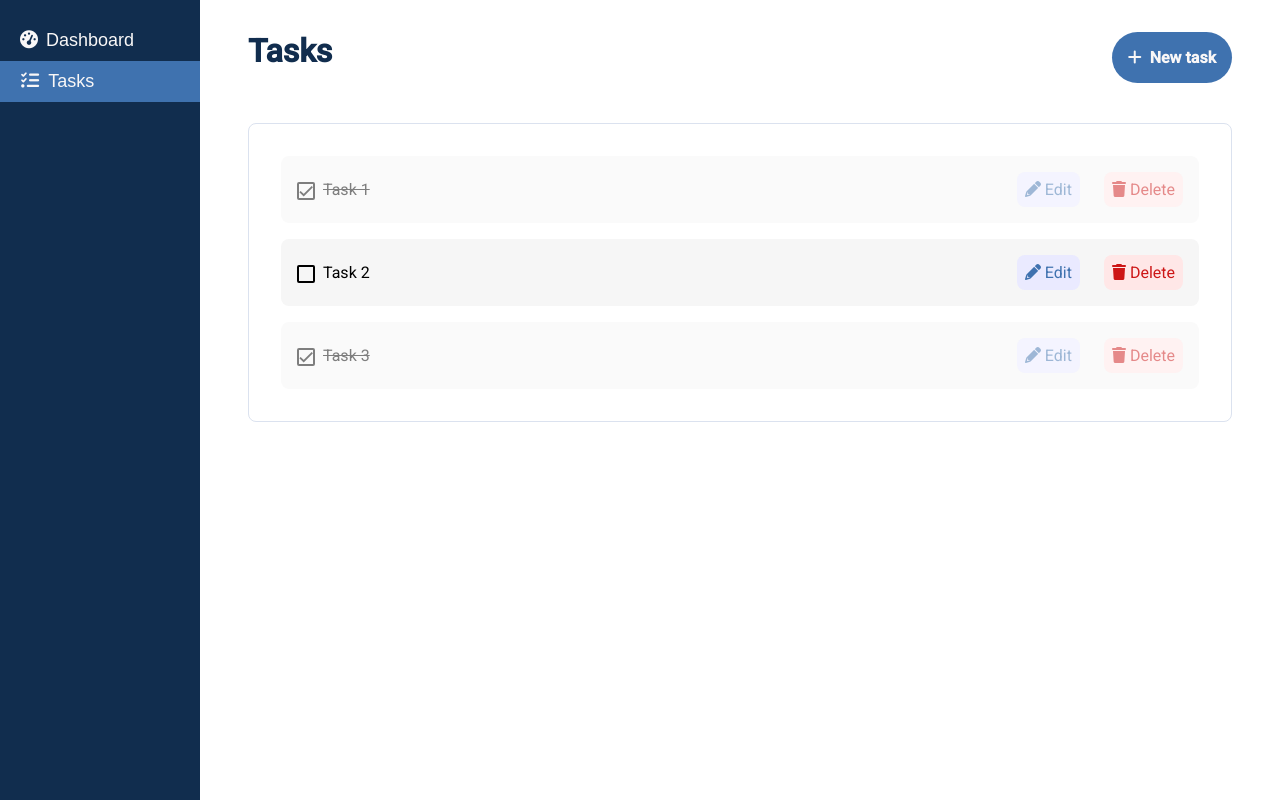
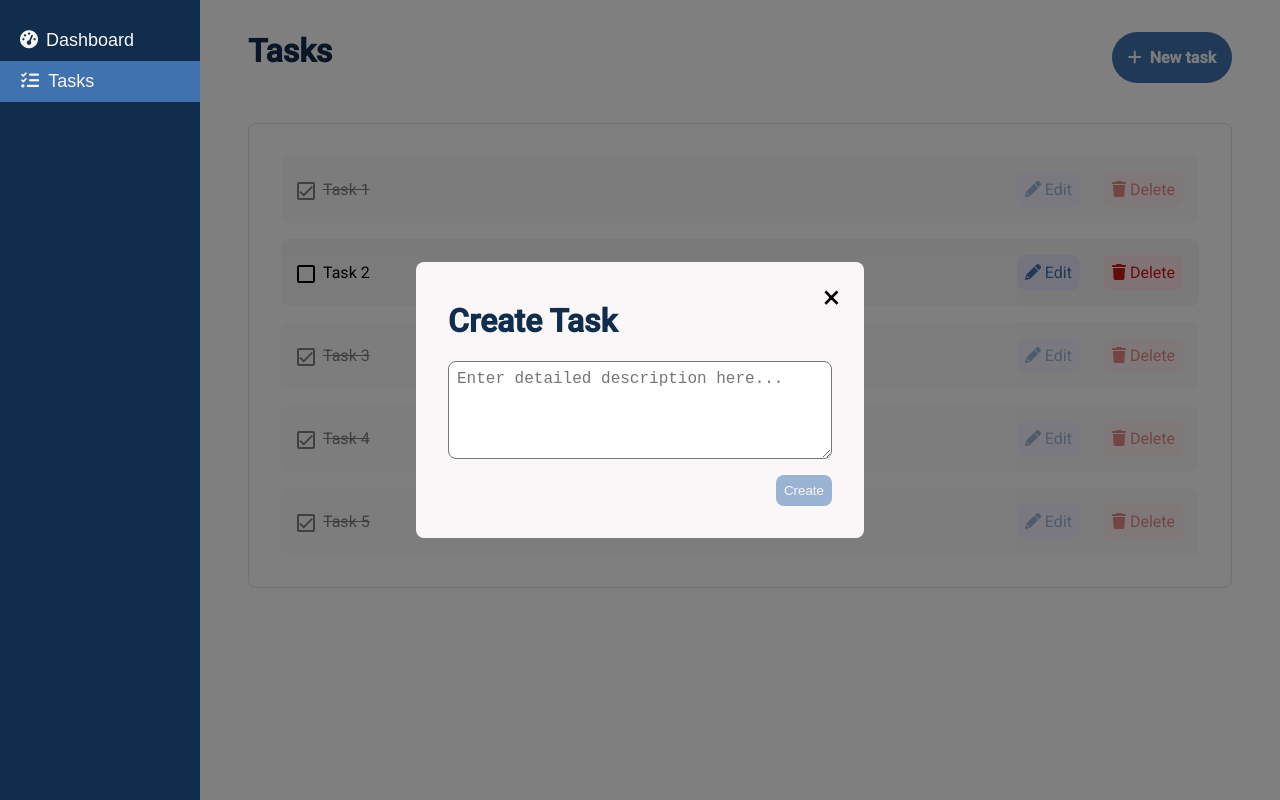
Before and after one commit to nuras1999/task-management-app, an Angular app: page /tasks in a window 1280 px wide. Both pictures are taken after a click on the element "New task". Built offline with nearby package versions, Linux system fonts and the light colour scheme; a small style sheet from the web is missing.

Commit message:
feat(tasks): perform crud operations in task list

```diff
--- /dev/null
+++ b/src/app/components/form-dialog/form-dialog.component.html
@@ -0,0 +1,32 @@
+<div class="modal">
+  <div class="modal-content">
+    <!-- Close button -->
+    <span class="close" (click)="onClose()">&times;</span>
+
+    <h1 class="title">{{ task ? "Edit Task" : "Create Task" }}</h1>
+
+    <form [formGroup]="taskForm" (ngSubmit)="onSubmit()">
+      <div class="d-flex flex-column form-container">
+        <textarea
+          formControlName="taskName"
+          type="text"
+          placeholder="Enter detailed description here..."
+          [ngClass]="{
+            'error-outline':
+              taskForm.get('taskName')?.invalid &&
+              taskForm.get('taskName')?.touched
+          }"
+        ></textarea>
+
+        <button
+          type="submit"
+          class="save-button"
+          [disabled]="taskForm.invalid"
+          [ngClass]="{ 'pointer-none': taskForm.invalid }"
+        >
+          {{ task ? "Save" : "Create" }}
+        </button>
+      </div>
+    </form>
+  </div>
+</div>
--- /dev/null
+++ b/src/app/components/form-dialog/form-dialog.component.scss
@@ -0,0 +1,61 @@
+@import "../../../styles.scss";
+
+.modal {
+  display: flex;
+  justify-content: center;
+  align-items: center;
+  position: fixed;
+  top: 0;
+  left: 0;
+  width: 100%;
+  height: 100%;
+  background-color: rgba(0, 0, 0, 0.5);
+}
+
+.modal-content {
+  background-color: $text-color;
+  padding: 32px;
+  border-radius: 8px;
+  width: 30%;
+  position: relative;
+
+  @media (max-width: 768px) {
+    width: 75%;
+  }
+
+  .form-container {
+    gap: 16px;
+    align-items: end;
+
+    textarea {
+      min-height: 80px;
+      font-size: 1rem;
+      width: -webkit-fill-available;
+      padding: 8px;
+      border-radius: 8px;
+
+      &.error-outline {
+        border: 1px solid $text-color-red;
+      }
+    }
+
+    .save-button {
+      width: fit-content;
+      padding: 8px;
+      border: none;
+      border-radius: 8px;
+      background: $secondary-color;
+      color: $text-color;
+      cursor: pointer;
+    }
+  }
+}
+
+.close {
+  position: absolute;
+  top: 8px;
+  right: 8px;
+  cursor: pointer;
+  font-size: 2rem;
+  padding: 8px 16px;
+}
--- /dev/null
+++ b/src/app/components/form-dialog/form-dialog.component.ts
@@ -0,0 +1,78 @@
+import { CommonModule } from "@angular/common";
+import {
+  Component,
+  Input,
+  Output,
+  EventEmitter,
+  OnChanges,
+} from "@angular/core";
+import {
+  FormBuilder,
+  FormGroup,
+  FormsModule,
+  ReactiveFormsModule,
+  Validators,
+} from "@angular/forms";
+import { TaskDetails } from "../tasks/tasks.component";
+
+@Component({
+  selector: "app-form-dialog",
+  standalone: true,
+  imports: [FormsModule, ReactiveFormsModule, CommonModule],
+  templateUrl: "./form-dialog.component.html",
+  styleUrl: "./form-dialog.component.scss",
+})
+export class FormDialogComponent implements OnChanges {
+  /**
+   * Existing Task details that is to be edited
+   */
+  @Input() task: TaskDetails | null = null;
+
+  /**
+   * Event emitter for emitting new/updated value
+   */
+  @Output() save = new EventEmitter<TaskDetails>();
+
+  /**
+   * Event emitter for closing dialog box
+   */
+  @Output() close = new EventEmitter<void>();
+
+  /**
+   * Form group for task details validation
+   */
+  public taskForm: FormGroup;
+
+  constructor(private fb: FormBuilder) {
+    this.taskForm = this.fb.group({
+      taskName: ["", Validators.required],
+    });
+  }
+
+  /**
+   * Update form with existing details while editing
+   */
+  ngOnChanges(): void {
+    if (this.task) {
+      this.taskForm.patchValue(this.task);
+    }
+  }
+
+  /**
+   * Emit form value to parent component
+   */
+  public onSubmit(): void {
+    if (this.taskForm.valid) {
+      let newValue: TaskDetails = this.taskForm.value;
+      newValue["isCompleted"] = false;
+      this.save.emit(newValue);
+    }
+  }
+
+  /**
+   * Emit the close dialog confirmation to parent component
+   */
+  public onClose(): void {
+    this.close.emit();
+  }
+}
--- a/src/app/components/tasks/tasks.component.html
+++ b/src/app/components/tasks/tasks.component.html
@@ -1,6 +1,8 @@
 <div class="header">
   <h1 class="title">Tasks</h1>
-  <div class="create-button"><i class="fa fa-plus pr-8"></i>New task</div>
+  <div class="create-button" (click)="openDialog()">
+    <i class="fa fa-plus pr-8"></i>New task
+  </div>
 </div>
 
 <div class="tasks-list-container">
@@ -8,10 +10,10 @@
   <div class="task-item" [ngClass]="{ 'opacity-50': task.isCompleted }">
     <div class="task-title d-flex">
       <mat-checkbox class="pr-8" [(ngModel)]="task.isCompleted"></mat-checkbox>
-      <div [ngClass]="{ strikeout: task.isCompleted }">{{ task.name }}</div>
+      <div [ngClass]="{ strikeout: task.isCompleted }">{{ task.taskName }}</div>
     </div>
     <div class="action-buttons">
-      <div class="edit-button">
+      <div class="edit-button" (click)="openDialog(task)">
         <i class="fa fa-pencil"></i>
         Edit
       </div>
@@ -25,3 +27,10 @@
   <div class="placeholder">No tasks are available in the list</div>
   }
 </div>
+
+<app-form-dialog
+  *ngIf="showDialog"
+  [task]="selectedTask"
+  (save)="saveTask($event)"
+  (close)="closeDialog()"
+></app-form-dialog>
--- a/src/app/components/tasks/tasks.component.scss
+++ b/src/app/components/tasks/tasks.component.scss
@@ -36,6 +36,10 @@
     .task-title {
       @media (max-width: 768px) {
         margin-top: 16px;
+      }
+
+      @media (min-width: 768px) {
+        max-width: 80%;
       }
 
       .strikeout {
--- a/src/app/components/tasks/tasks.component.ts
+++ b/src/app/components/tasks/tasks.component.ts
@@ -2,32 +2,94 @@ import { CommonModule } from "@angular/common";
 import { Component } from "@angular/core";
 import { FormsModule } from "@angular/forms";
 import { MatCheckboxModule } from "@angular/material/checkbox";
+import { FormDialogComponent } from "../form-dialog/form-dialog.component";
+
+/**
+ * Interface for Task details
+ */
+export interface TaskDetails {
+  isCompleted: boolean;
+  taskName: string;
+}
 
 @Component({
   selector: "app-tasks",
   standalone: true,
-  imports: [MatCheckboxModule, FormsModule, CommonModule],
+  imports: [MatCheckboxModule, FormsModule, CommonModule, FormDialogComponent],
   templateUrl: "./tasks.component.html",
   styleUrl: "./tasks.component.scss",
 })
 export class TasksComponent {
   /**
-   * List of tasks
+   * List of sample default tasks
    */
-  public myTasks = [
+  public myTasks: TaskDetails[] = [
     {
       isCompleted: true,
-      name: "Task 1",
+      taskName: "Task 1",
     },
     {
       isCompleted: false,
-      name: "Task 2",
+      taskName: "Task 2",
     },
     {
       isCompleted: true,
-      name: "Task 3",
+      taskName: "Task 3",
+    },
+    {
+      isCompleted: true,
+      taskName: "Task 4",
+    },
+    {
+      isCompleted: true,
+      taskName: "Task 5",
     },
   ];
+
+  /**
+   * Details of the task that is to be edited
+   */
+  public selectedTask: TaskDetails | null = null;
+
+  /**
+   * Show/hide the dialog box component
+   */
+  public showDialog = false;
+
+  /**
+   * Show/hide the dialog box component with new/existing data
+   * @param task - Task details that is to be edited
+   */
+  public openDialog(task?: TaskDetails | undefined) {
+    this.selectedTask = task || null;
+    this.showDialog = true;
+  }
+
+  /**
+   * Add/update the task list with latest data from dialog box
+   * @param task - New/Updated task detail
+   */
+  public saveTask(task: TaskDetails): void {
+    if (this.selectedTask) {
+      // Edit existing task
+      const index = this.myTasks.findIndex(
+        (t) => t.taskName === this.selectedTask?.taskName
+      );
+      this.myTasks.splice(index, 1, task);
+    } else {
+      // Create new task
+      this.myTasks.push(task);
+    }
+    this.closeDialog();
+  }
+
+  /**
+   * Hide the form input dialog box
+   */
+  public closeDialog(): void {
+    this.showDialog = false;
+    this.selectedTask = null;
+  }
 
   /**
    * Delete tasks using its index
--- a/src/styles.scss
+++ b/src/styles.scss
@@ -32,7 +32,17 @@ h1 {
   display: flex;
 }
 
+.flex-column {
+  flex-direction: column;
+}
+
 .opacity-50 {
+  opacity: 0.5;
+}
+
+.pointer-none {
+  pointer-events: none;
+  cursor: auto;
   opacity: 0.5;
 }
 
```
Also changed, not shown: 1 other file (tests, documents, lock files or other folders).
